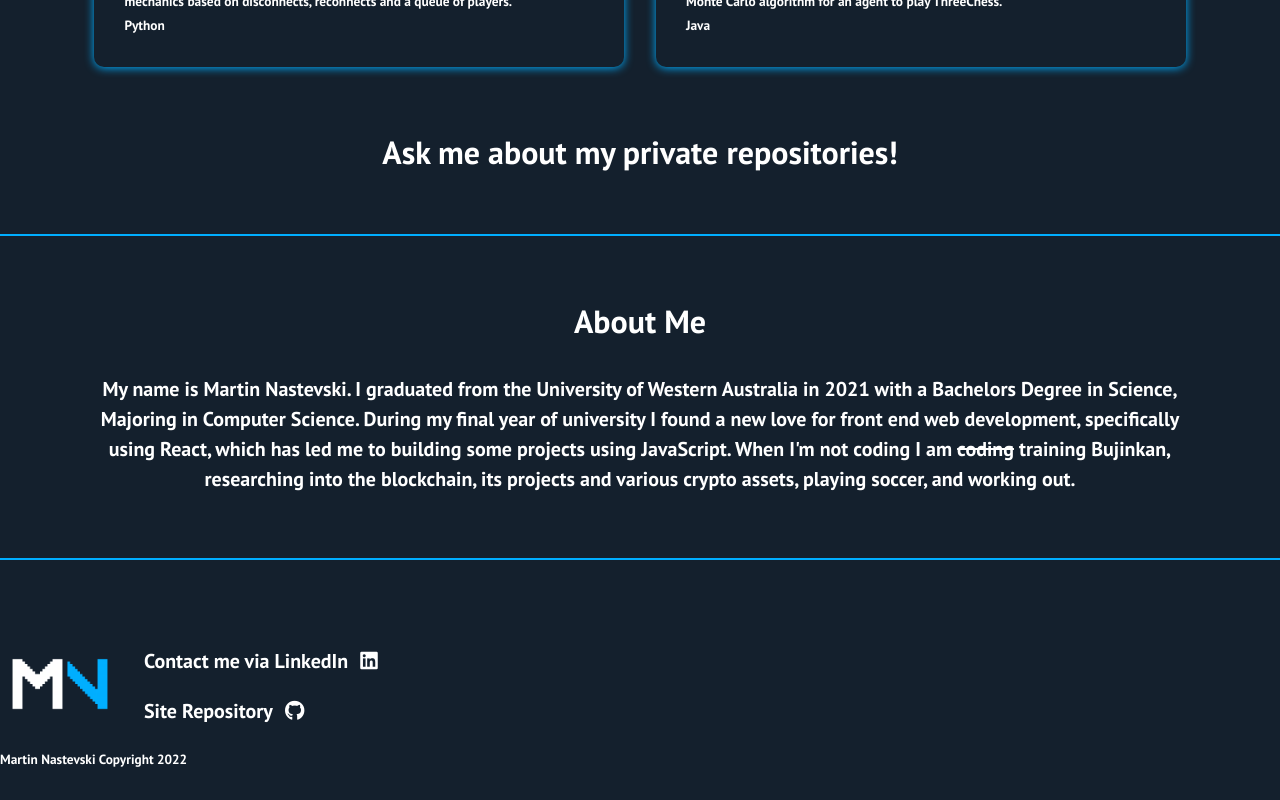
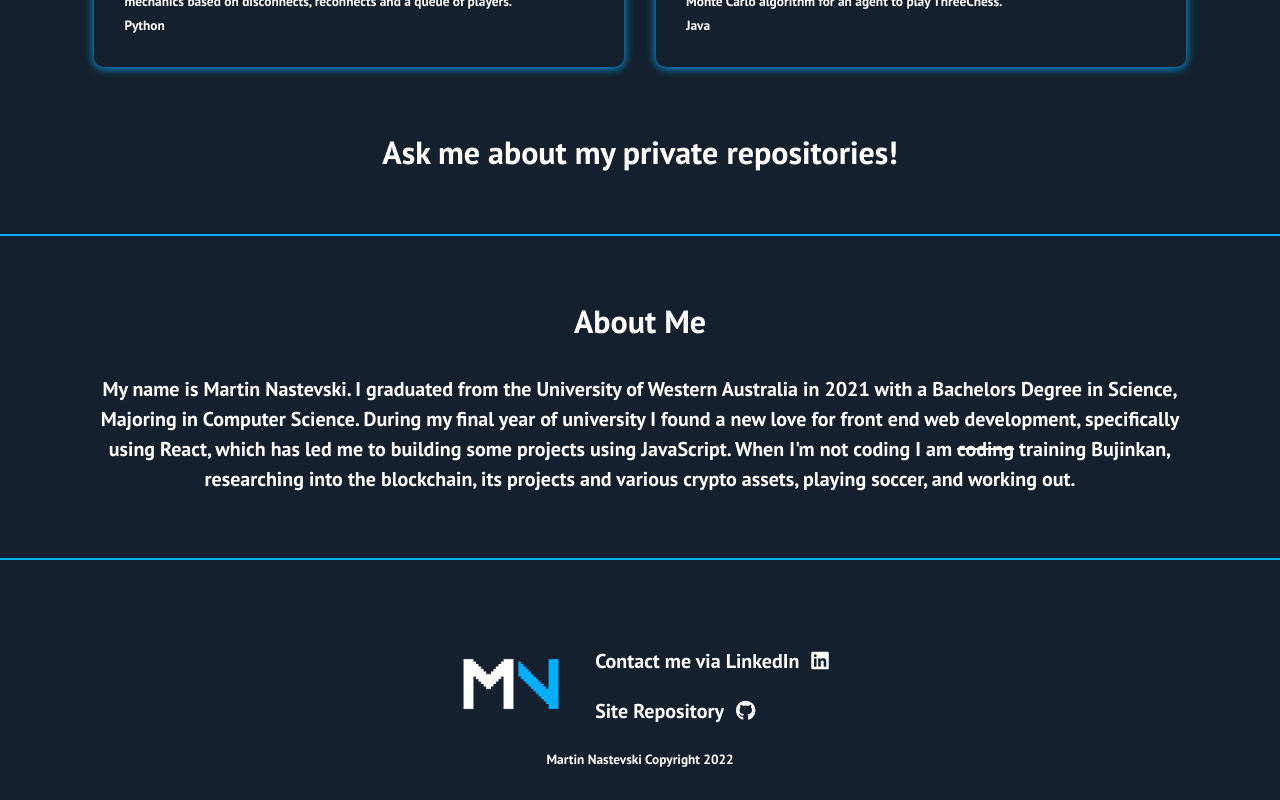
Before and after one commit to martinnaste/Website, a React (Create React App) app: page / in a window 1280 px wide. Shown: the part 3004-3804 px from the top of the page. Built offline with nearby package versions, Linux system fonts and the light colour scheme; no server answers.

Commit message:
fix footer style

```diff
--- a/src/components/Footer.js
+++ b/src/components/Footer.js
@@ -10,7 +10,7 @@ function Footer() {
         display:
           useLocation().pathname.indexOf("capstoneportfolio") !== -1
             ? "none"
-            : "block",
+            : "flex",
       }}
     >
       <div className="contact-container">
```
